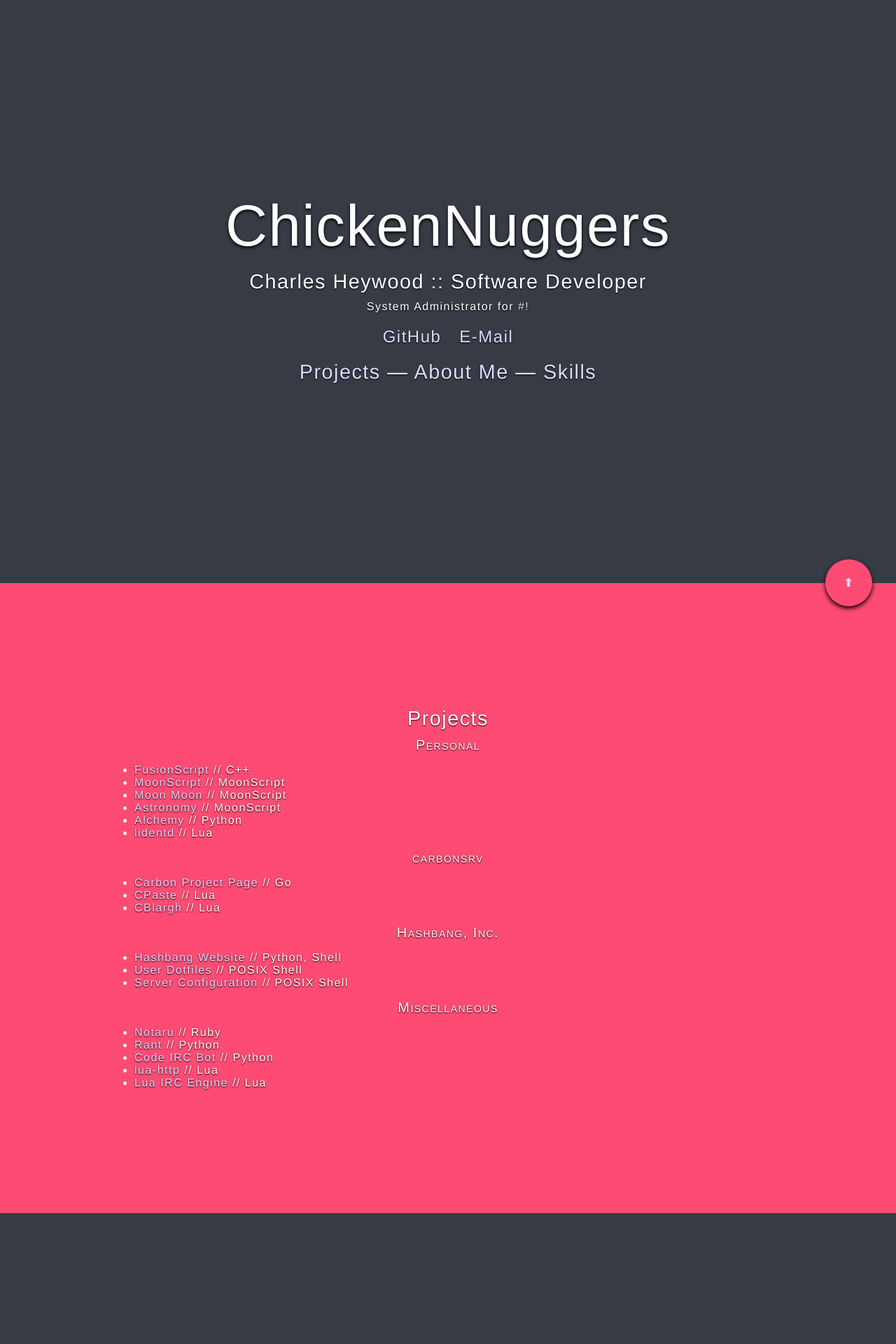
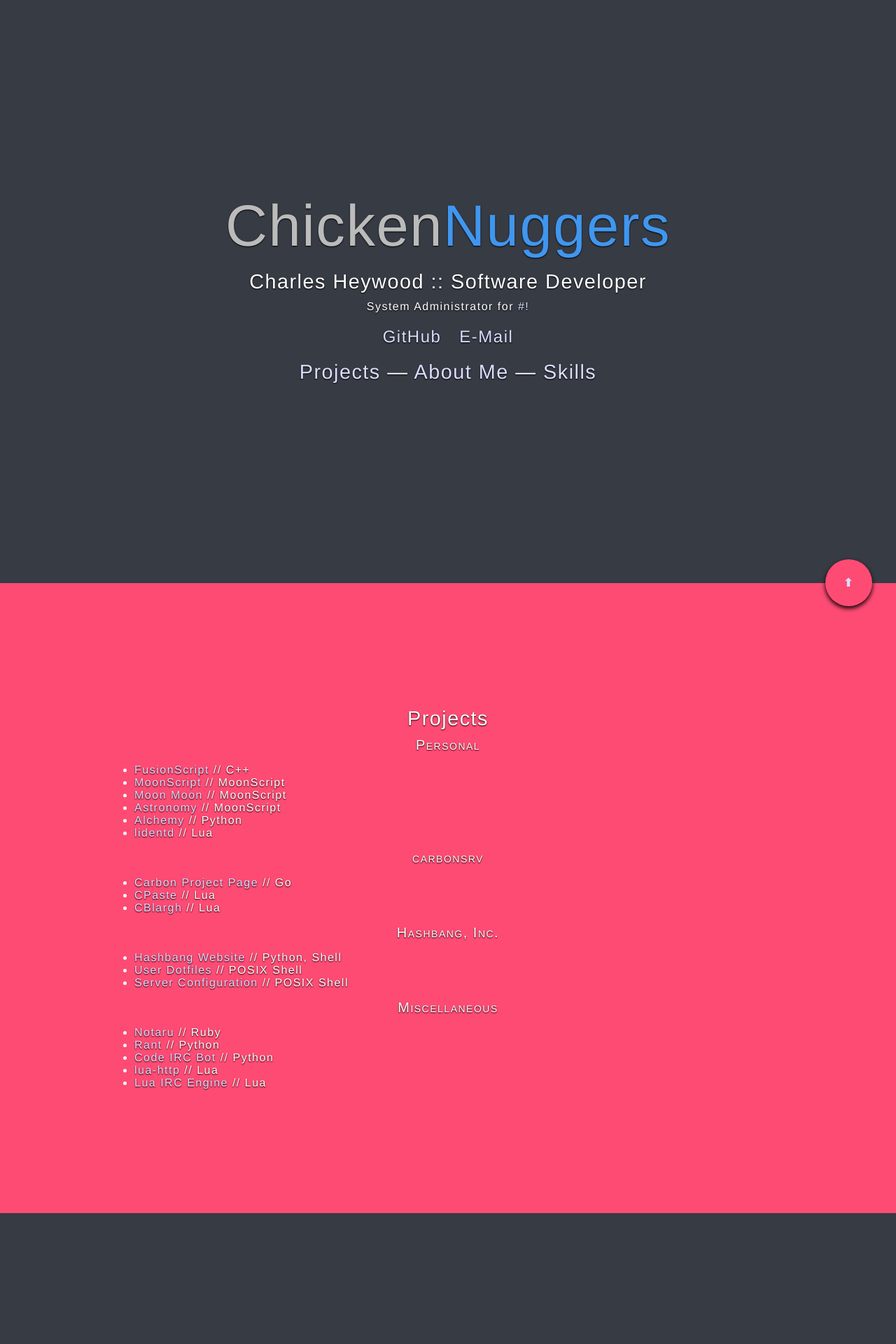
Before and after one commit to ChickenNuggers/ChickenNuggers.github.io, a Jekyll site: the page test.html, which Jekyll copies as it is, in a window 1280 px wide. Shown: the top 1920 px of the page at 70% size. Built offline with Jekyll 4.4.1, drawn with Linux system fonts in a browser that asks for light colours.

Commit message:
test.html: add colors to main jumbotron

```diff
--- a/test.html
+++ b/test.html
@@ -70,6 +70,12 @@
 			text-shadow: 0px 2px 4px black;
 			margin: 0px 4px;
 		}
+		.gray {
+			color: #bbb;
+		}
+		.blue {
+			color: #4096ee;
+		}
 		h2 {
 			font-size: 1.8em;
 			margin-bottom: 10px;
@@ -133,7 +139,7 @@
 		<section id="home">
 			<div class="content">
 				<div class="center">
-					<h1>ChickenNuggers</h1>
+					<h1><span class="gray">Chicken</span><span class="blue">Nuggers</span></h1>
 					<h2>Charles Heywood :: Software Developer</h2>
 					<h4>System Administrator for <a href="https://hashbang.sh">#!</a></h4>
 				</div>
```
